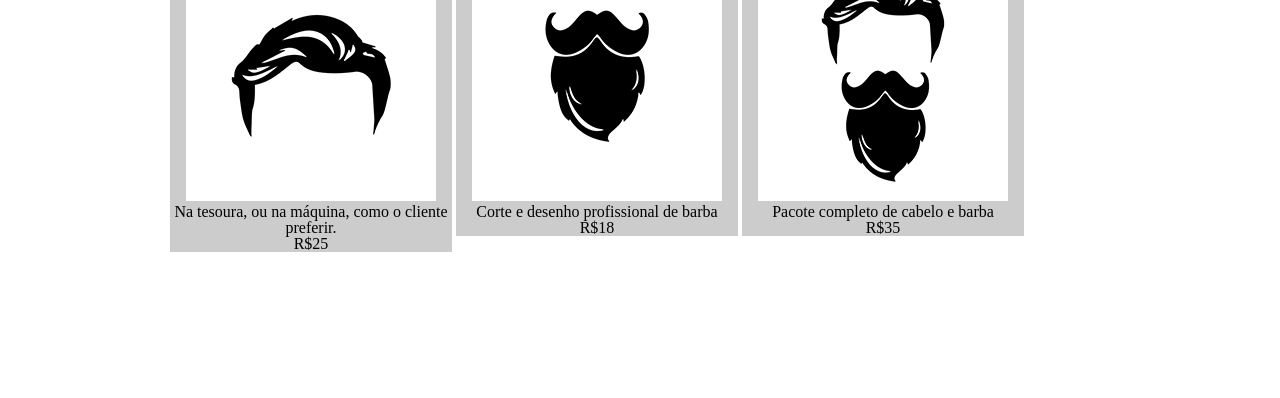
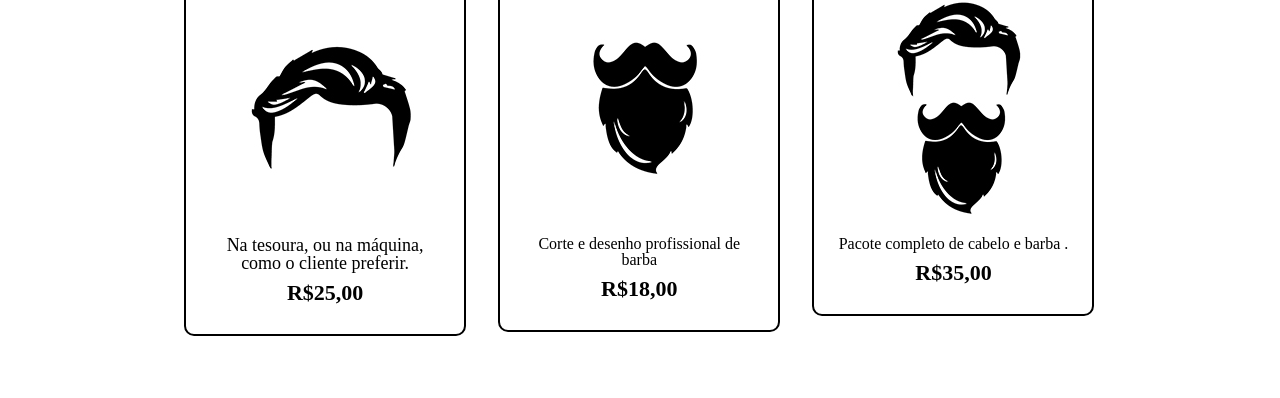
Before and after one commit to wendell67/barbearia-Wendel, a plain HTML site: page produtos.html in a window 1280 px wide. Shown: the part 402-800 px from the top of the page. Drawn offline with Linux system fonts and the light colour scheme.

Commit message:
26/04/24

```diff
--- a/produtos.css
+++ b/produtos.css
@@ -30,22 +30,36 @@ nav a {
   font-size: 22px;
 }
 
-.produtos{
+.produtos {
   width: 940px;
   margin: 0 auto;
   padding: 30px;
 }
 
 
-.produtos li{
+.produtos li {
   display: inline-block;
-  background-color: #CCCCCC;
   text-align: center;
   width: 30%;
   vertical-align: top;
+  margin: 0 1.5%;
+  padding: 30px 20px;
+  box-sizing: border-box;
+  border: 2px solid #000000;
+  border-radius: 10px;
 }
 
-.produtos h2{
+.produtos h2 {
   font-size: 30px;
   font-weight: bold;
 }
+
+.produto-descricao{
+  font-size: 18px;
+}
+
+.preco{
+  font-size: 22px;
+  font-weight: bold;
+  margin: 10px 0 0 0;
+}
--- a/produtos.html
+++ b/produtos.html
@@ -29,22 +29,22 @@
       <li>
         <h2>Cabelo</h2>
         <img src="cabelo.jpg">
-        <p>Na tesoura, ou na máquina, como o cliente preferir.</p>
-        <p>R$25</p>
+        <p class="produto-descricao"">Na tesoura, ou na máquina, como o cliente preferir.</p>
+        <p class="preco">R$25,00</p>
       </li>
 
 
       <li>
         <h2>Barba</h2>
-        <img src="barba.jpg" <p>Corte e desenho profissional de barba</p>
-        <p>R$18</p>
+        <img src="barba.jpg" <p class="produto-descricao">Corte e desenho profissional de barba</p>
+        <p class="preco">R$18,00</p>
       </li>
 
 
       <li>
         <h2>Cabelo + Barba</h2>
-        <img src="cabelo+barba.jpg" <p>Pacote completo de cabelo e barba</p>
-        <p>R$35</p>
+        <img src="cabelo+barba.jpg" <p class="produto-descricao">Pacote completo de cabelo e barba .</p>
+        <p class="preco">R$35,00</p>
       </li>
     </ul>
   </main>
```
